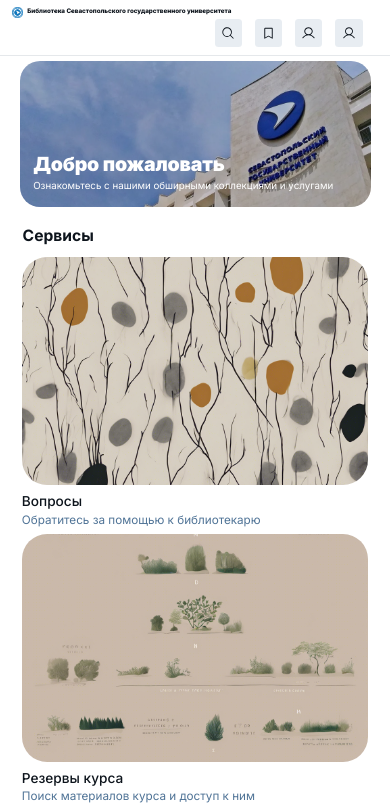
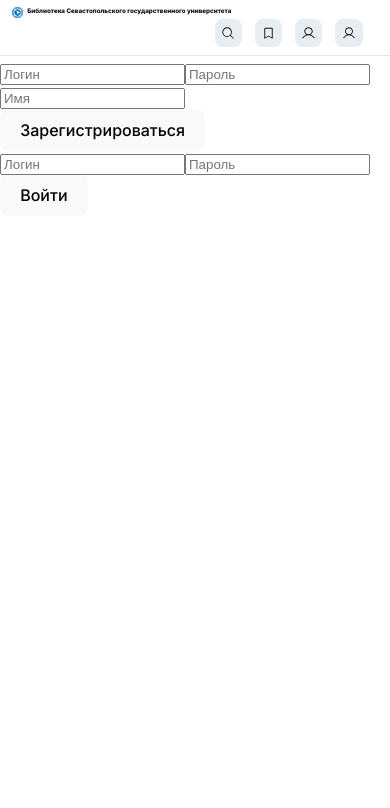
Before and after one commit to ainesskk/LibSevsuFront, a React (Vite) app: page /authentication in a window 390 px wide. Shown: the top 808 px of the page. Built offline with nearby package versions, Linux system fonts and the light colour scheme.

Commit message:
add dynamic menu and authentication page

```diff
--- a/src/App.jsx
+++ b/src/App.jsx
@@ -1,7 +1,8 @@
 import './App.css'
 import Navigation from "./Navigation.jsx";
-import Billboard from "./Billboard.jsx";
-import Services from "./Services.jsx";
+import {Routes, Route} from "react-router-dom";
+import Authentication from "./Authentication.jsx";
+import Home from "./Home.jsx";
 // 1912 922
 function App() {
   return (
@@ -13,13 +14,10 @@ function App() {
               </div>
               <Navigation/>
           </div>
-
-          <div className="main-container">
-              <Billboard />
-          </div>
-          <Services />
-
-
+          <Routes>
+              <Route path="/" element={<Home />} />
+              <Route path="/authentication" element={<Authentication />} />
+          </Routes>
       </>
   )
 }
--- /dev/null
+++ b/src/Authentication.jsx
@@ -0,0 +1,12 @@
+import Registration from "./Registration.jsx";
+import Login from "./Login.jsx";
+
+export default function Authentication() {
+
+    return (
+        <>
+            <Registration />
+            <Login />
+        </>
+    )
+}
--- /dev/null
+++ b/src/Home.jsx
@@ -0,0 +1,15 @@
+import Billboard from "./Billboard.jsx";
+import "./Billboard.css"
+import Services from "./Services.jsx";
+import "./Services.css"
+
+
+export default function Home() {
+    return (
+        <>
+            <div className="main-container">
+                <Billboard/>
+            </div>
+            <Services/>
+        </>)
+}
--- /dev/null
+++ b/src/Login.html
@@ -0,0 +1,10 @@
+<!DOCTYPE html>
+<html lang="en">
+<head>
+    <meta charset="UTF-8">
+    <title>Title</title>
+</head>
+<body>
+
+</body>
+</html>
--- /dev/null
+++ b/src/Login.jsx
@@ -0,0 +1,40 @@
+import axios from "axios";
+import {useState} from "react";
+import {baseUrl} from "./data.js";
+
+
+export default function Login() {
+
+    const [data, setData] = useState({ login: "", password: "" });
+
+    const handleChange = (event) => {
+        setData({ ...data, [event.target.name]: event.target.value });
+    };
+
+    const handleSubmit = async (e) => {
+        e.preventDefault();
+
+        const userData = {
+            login: data.login,
+            password: data.password
+        };
+        axios.post(`${baseUrl}/Account/auth-token`, userData)
+            .then((response) => {
+                console.log(response.status, response.data.message);
+            })
+            .catch((error) => {
+                console.error("Error:", error);
+            });
+    };
+
+    return (
+        <>
+            {/*пидорас*/}
+            <form onSubmit={handleSubmit}>
+                <input name="login" type="login" placeholder="Логин" onChange={handleChange}/>
+                <input name="password" type="password" placeholder="Пароль" autoComplete="on" onChange={handleChange}/>
+                <button className="login" type="submit">Войти</button>
+            </form>
+        </>
+    )
+}
--- a/src/Navigation.css
+++ b/src/Navigation.css
@@ -54,6 +54,7 @@
 
 @media screen and (max-width: 1024px) {
     .pin-container {
+        border-radius: 1.1vw;
         margin: 0.4vw;
         width: 4vw;
         height: 4vw;
@@ -80,6 +81,7 @@
     }
 
     .pin-container {
+        border-radius: 1.5vw;
         margin: 1vw;
         width: 5vw;
         height: 5vw;
@@ -108,7 +110,7 @@
         border-bottom-right-radius: 1vw;
         border-top-right-radius: 1vw;
         box-shadow: 0 0 4px 4px rgba(0, 0, 0, 0.3);
-        transition: transform 1s ease-in-out;
+        transition: transform 0.1s linear;
         z-index: 3;
     }
 
@@ -133,6 +135,7 @@
 
 @media screen and (max-width: 550px) {
     .pin-container {
+        border-radius: 2vw;
         margin: 1vw;
         width: 7vw;
         height: 7vw;
--- a/src/Navigation.jsx
+++ b/src/Navigation.jsx
@@ -1,16 +1,24 @@
-import {useState} from "react";
+import {useRef, useState} from "react";
+import {Link} from "react-router-dom";
 import './Navigation.css'
+import {useClickOutside} from "./hook/useClickOutside.jsx";
 
 export default function Navigation(){
     const irbisHref = 'https://lib.sevsu.ru/cgi-bin/irbis64r_plus/cgiirbis_64_ft.exe?IS_FIRST_AUTH=false&C21COM=F&I21DBN=AUTHOR&P21DBN=BOOK&LNG=&Z21ID=GUEST&Z21FLAGID=1'
 
-    const[isOpen, setOpen] = useState();
+    const[isOpen, setOpen] = useState(false);
+    const menuRef = useRef(null);
+    useClickOutside(menuRef, () => {
+        if(isOpen){
+            setTimeout(() => setOpen(false), 200);
+        }
+    });
 
     return (
         <>
             <ul className="navbar">
-                <div className={`navbar-volatile ${isOpen ? "active" : ""}`}>
-                    <li className="nav-item"><a>Главная</a></li>
+                <div className={`navbar-volatile ${isOpen ? "active" : ""}`} ref={menuRef}>
+                    <li className="nav-item"><Link to="/">Главная</Link></li>
                     <li className="nav-item">
                         <a href={irbisHref} target="_blank">Электронный каталог</a>
                     </li>
@@ -26,8 +34,8 @@ export default function Navigation(){
                     <li className="pin-container"><a><img src="/src/assets/search.svg" alt="search"></img></a></li>
                     <li className="pin-container"><a><img src="/src/assets/favourites.svg" alt="favourites"></img></a>
                     </li>
-                    <li className="pin-container"><a href="https://www.sevsu.ru" target="_blank"><img
-                        src="/src/assets/account.svg" alt="search"></img></a></li>
+                    <li className="pin-container"><Link to="/authentication"><img
+                        src="/src/assets/account.svg" alt="acoount"></img></Link></li>
                     <li className="pin-container menu-button" onClick={() => setOpen(!isOpen)}>
                         <img src="/src/assets/account.svg" alt="menu" ></img></li>
                 </div>
--- /dev/null
+++ b/src/Registration.jsx
@@ -0,0 +1,58 @@
+import axios from "axios";
+import {useState} from "react";
+import {baseUrl} from "./data.js";
+
+
+export default function Registration() {
+
+    const [data, setData] = useState({ login: "", password: "", name: "" });
+
+    const handleChange = (event) => {
+        setData({ ...data, [event.target.name]: event.target.value });
+    };
+
+    const handleSubmit = async (e) => {
+        e.preventDefault();
+
+        const userData = {
+            login: data.login,
+            password: data.password,
+            name: data.name
+        };
+        axios.post(`${baseUrl}/Account`, userData)
+            .then((response) => {
+                console.log(response.status, response.data.message);
+            })
+            .catch((error) => {
+                console.error("Error:", error.response.data.message);
+            });
+    };
+
+
+    // const books = async () => {
+    //     let response = await axios.get(baseUrl + "/Book/354e91af-31e8-4baa-8a32-3632b193b187");
+    //
+    //     console.log(response);
+    // }
+    //
+    // useEffect( () => {
+    //     const fetchData = async () => {
+    //         await books()
+    //     }
+    //
+    //     fetchData();
+    // }, []);
+
+
+    return (
+        <>
+            {/*пидорас*/}
+            <form onSubmit={handleSubmit}>
+                <input name="login" type="login" placeholder="Логин" onChange={handleChange}/>
+                <input name="password" type="password" placeholder="Пароль" autoComplete="on" onChange={handleChange}/>
+                <input name="name" type="name" placeholder="Имя" onChange={handleChange}/>
+                <button className="login" type="submit">Зарегистрироваться</button>
+            </form>
+        </>
+    )
+}
--- a/src/data.js
+++ b/src/data.js
@@ -1,3 +1,5 @@
+export const baseUrl = "http://localhost:5000";
+
 export const services = [
     {title: 'Вопросы', description: 'Обратитесь за помощью к библиотекарю'},
     {title: 'Резервы курса', description: 'Поиск материалов курса и доступ к ним'},
--- /dev/null
+++ b/src/hook/useClickOutside.jsx
@@ -0,0 +1,16 @@
+import {useEffect} from "react";
+
+export const useClickOutside = (reference, callback) => {
+    const handelClick = (e) => {
+        if(reference.current && !reference.current.contains(e.target)) {
+            callback();
+        }
+
+    };
+    useEffect(() => {
+        document.addEventListener('mousedown', handelClick);
+        return () => {
+            document.removeEventListener('mousedown', handelClick)
+        };
+    });
+}
```
